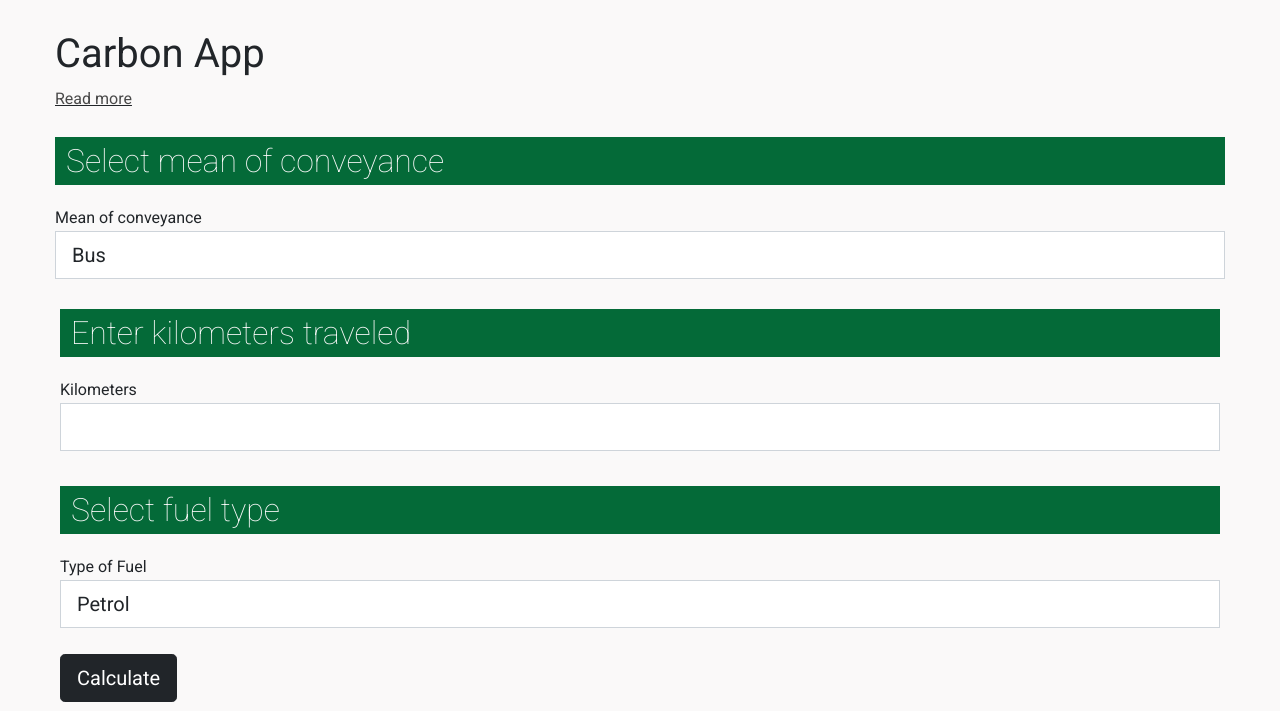
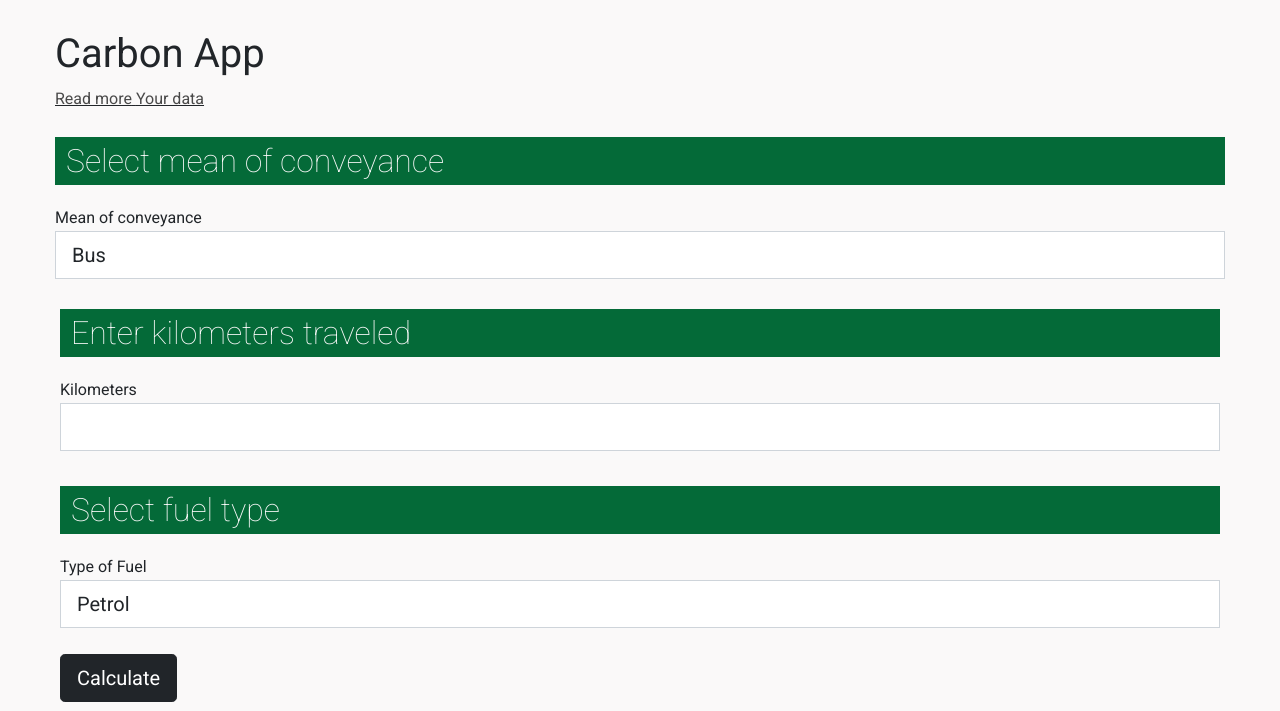
Before and after one commit to theoyster1/Carbon_App-Gruppe3, a Flask app: page /carbon_app in a window 1280 px wide. Shown: the part 152-863 px from the top of the page. Run offline with Flask 2, Linux system fonts and the light colour scheme; the visitor is signed in with stand-in values (Sample User, id 1); some libraries are stand-ins or nearby versions.

Commit message:
Update carbon_app.html
la til your data knapp

```diff
--- a/capp/templates/carbon_app/carbon_app.html
+++ b/capp/templates/carbon_app/carbon_app.html
@@ -15,6 +15,9 @@
         <h1>Carbon App</h1>
         <u>
         <a href="{{url_for('methodology.methodology_home')}}">Read more</a>
+      </u>
+	<u>
+        <a href="{{url_for('carbon_app.your_data')}}">Your data</a>
       </u>
         <br>
 
```
